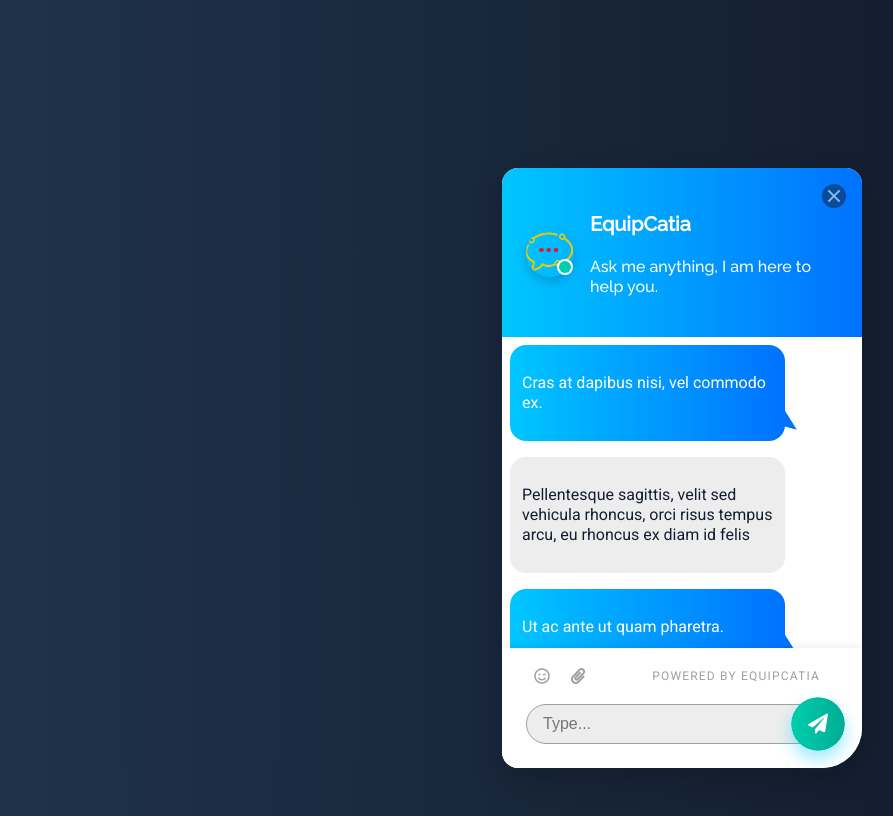
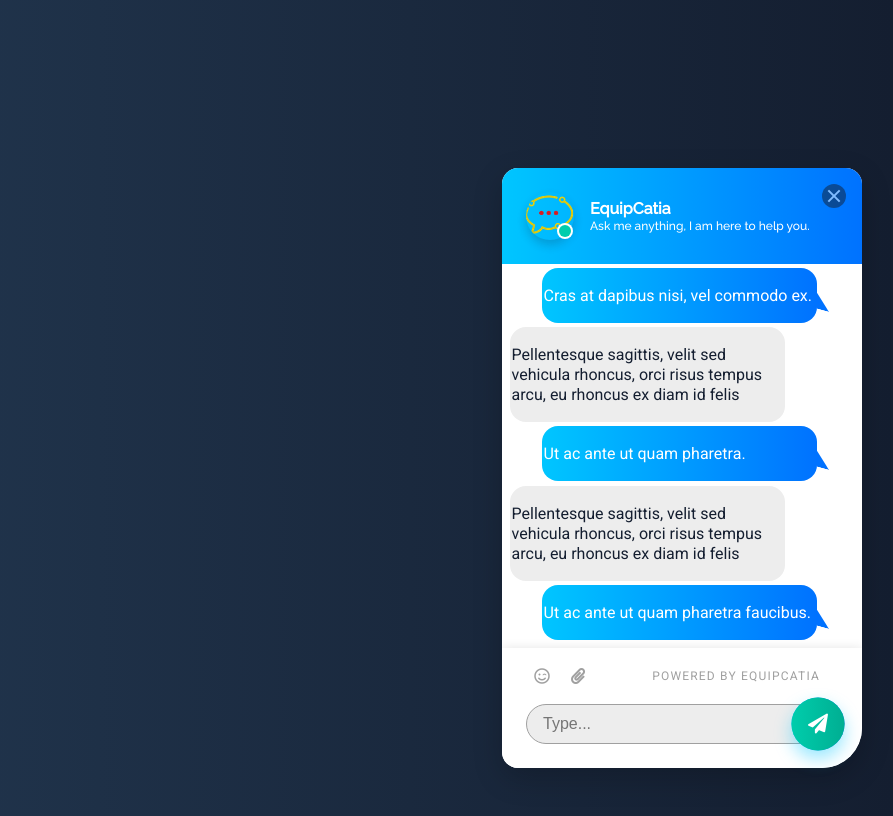
Before and after one commit to josepportell/modal-chat-ui, a plain HTML site: page index.html in a window 1280 px wide. Shown: the whole page, without its empty margins (386-1279 px from the left). Drawn offline with Linux system fonts and the light colour scheme.

Commit message:
tweaking styles

```diff
--- a/css/styles.css
+++ b/css/styles.css
@@ -26,15 +26,18 @@ body {
   color: #141E30;
 }
 .chat-app .title {
-  font-size: 1.25em;
+  font-size: 1em;
   font-family: "Raleway", sans-serif;
   font-weight: 600;
+  margin: 0;
 }
 .chat-app .subtitle {
-  font-size: 1em;
+  font-size: 0.75em;
   font-family: "Raleway", sans-serif;
   font-weight: 500;
+  margin: 0;
 }
+
 
 .chat-app:not(.is-active) .chat-app_toggle:hover {
   -webkit-animation: 0.5s blob linear;
@@ -208,7 +211,7 @@ body {
 }
 .chat-app_content .message {
   width: calc(100% - 2em);
-  padding: 0.75em;
+  padding: 0.1em;
   background: white;
   margin-top: 0.25em;
   border-radius: 16px;
@@ -220,7 +223,6 @@ body {
   transform: scale(0.8);
   transform-origin: 100% 100%;
   animation: message-pop cubic-bezier(0.71, 0.15, 0.46, 1.4) 0.5s forwards;
-  margin: 0.5em 0;
   max-width: 80%;
 }
 .chat-app_content .message:after {
--- a/index.html
+++ b/index.html
@@ -1,9 +1,11 @@
+<html>
+    <head>
         <link href="https://fonts.googleapis.com/css?family=Raleway:500:600|Roboto&display=swap" rel="stylesheet">
         <link rel="stylesheet" href="https://cdnjs.cloudflare.com/ajax/libs/font-awesome/5.10.2/css/all.css">
         <link rel="stylesheet" href="css/styles.css">
         <script src="js/main.js"></script>
-
-
+    </head>
+    <body>
         <div id="chat-app" class="chat-app">
 
             <div class="chat-app_toggle toggle">
@@ -76,3 +78,5 @@
 
             </div>
         </div>
+    </body>
+</html>
```
Lines whose indentation alone changed are shown as unchanged.
